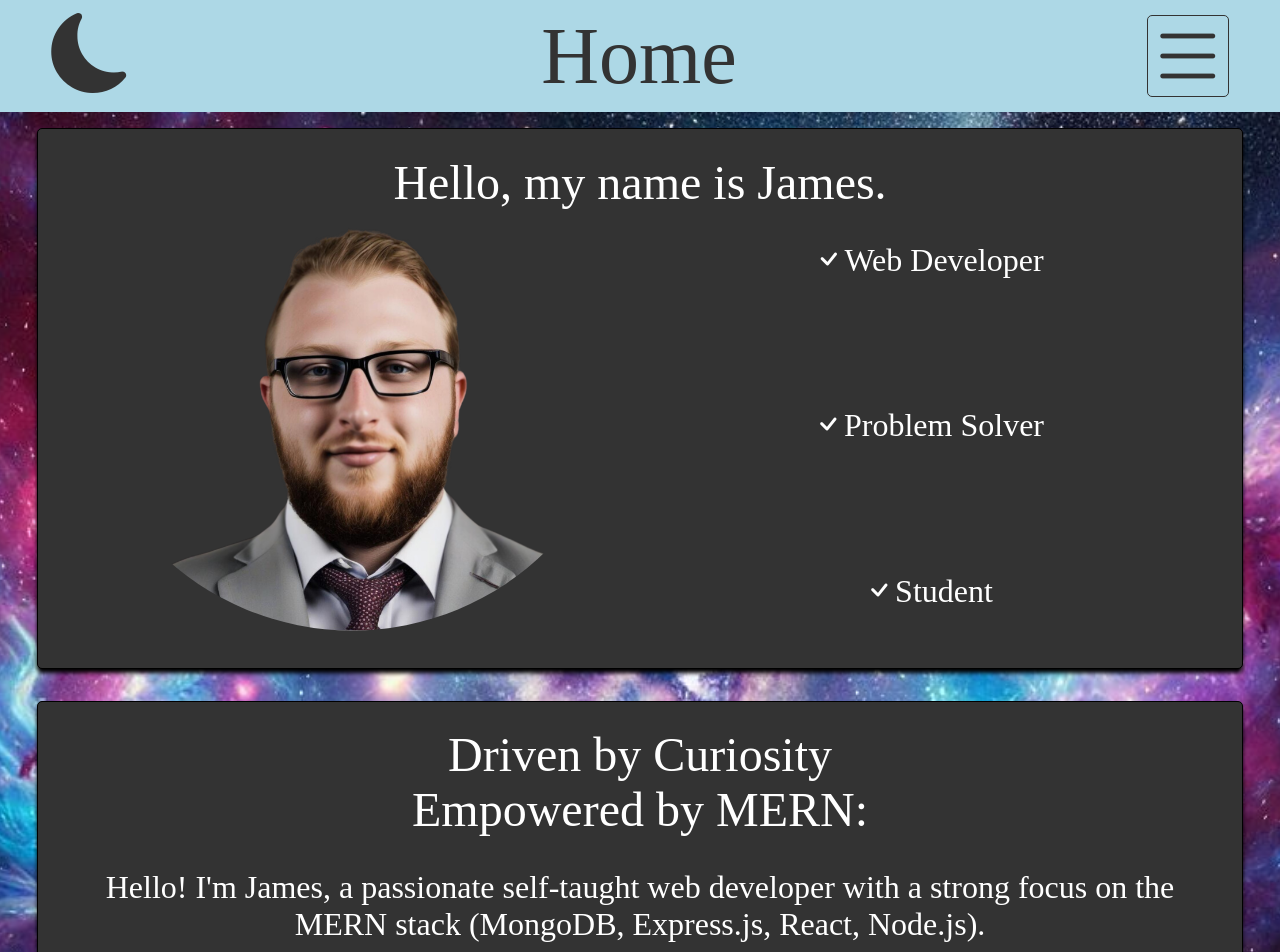
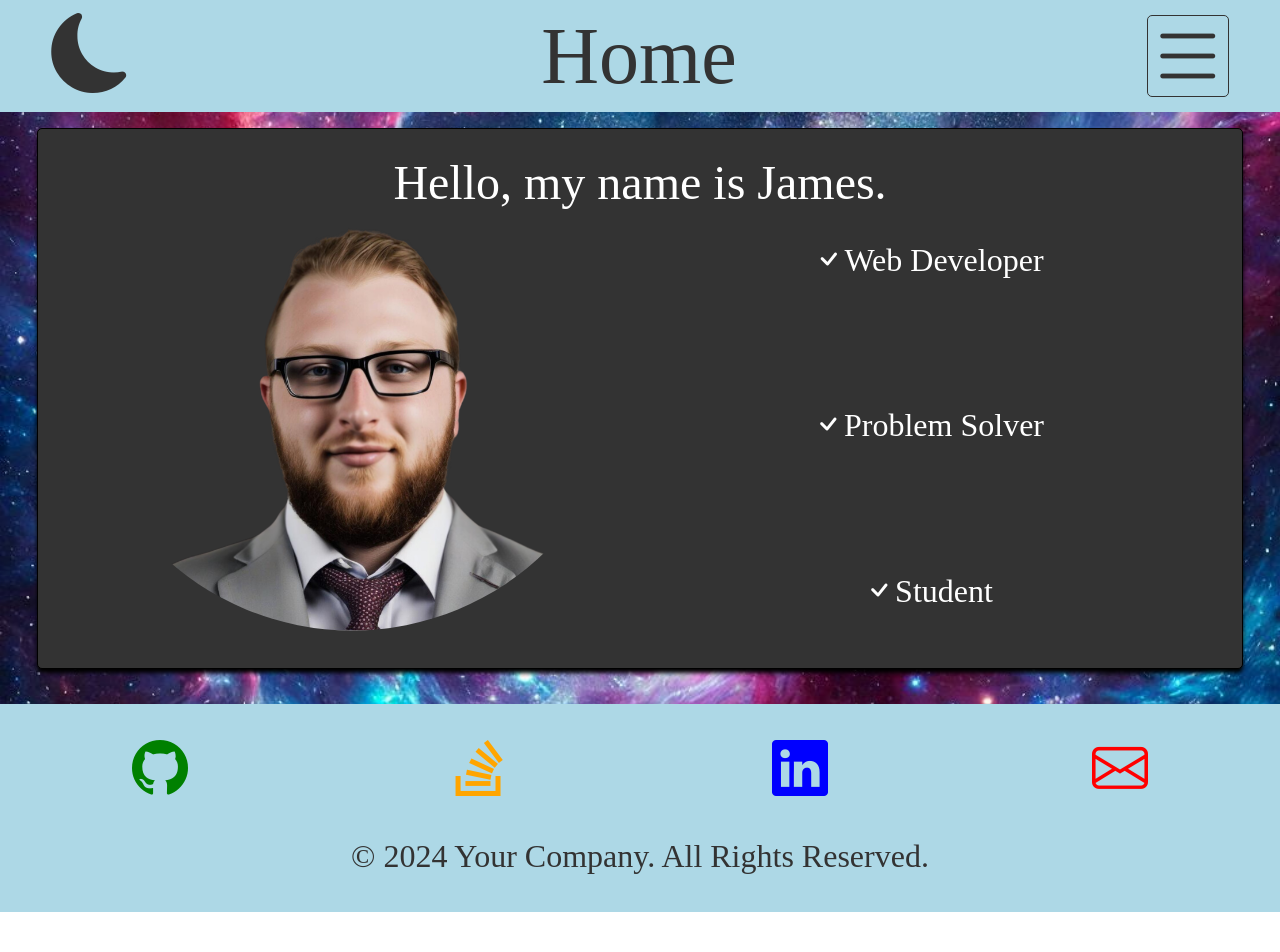
Before and after one commit to Jameshuff95/jan2025, a React (Vite) app: page / in a window 1280 px wide. Shown: the top 952 px of the page. After the commit the page ends 912 px from the top, so only its background shows below. Built offline with nearby package versions, Linux system fonts and the light colour scheme.

Commit message:
fixed netlify deployment issue from featuredWork.tsx

```diff
--- a/src/Components/FeaturedWork.tsx
+++ b/src/Components/FeaturedWork.tsx
@@ -1,3 +1,4 @@
+/*
 import React from 'react';
 import { Button, Card, Carousel, Row } from 'react-bootstrap';
 import { useState, useEffect } from 'react';
@@ -80,3 +81,4 @@ const FeaturedWork: React.FC = () => {
 };
 
 export default FeaturedWork;
+*/
--- a/src/pages/Home.tsx
+++ b/src/pages/Home.tsx
@@ -4,13 +4,12 @@ import '../App.css';
 import '../index.css';
 import Footer from '../Components/Footer';
 import Hero from '../Components/Hero.tsx';
-import FeaturedWork from '../Components/FeaturedWork.tsx';
+//import FeaturedWork from '../Components/FeaturedWork.tsx';
 
 const Home: React.FC = () => {
   return (
     <Container>
       <Hero />
-      <FeaturedWork />
       <Footer />
     </Container>
   );
```
